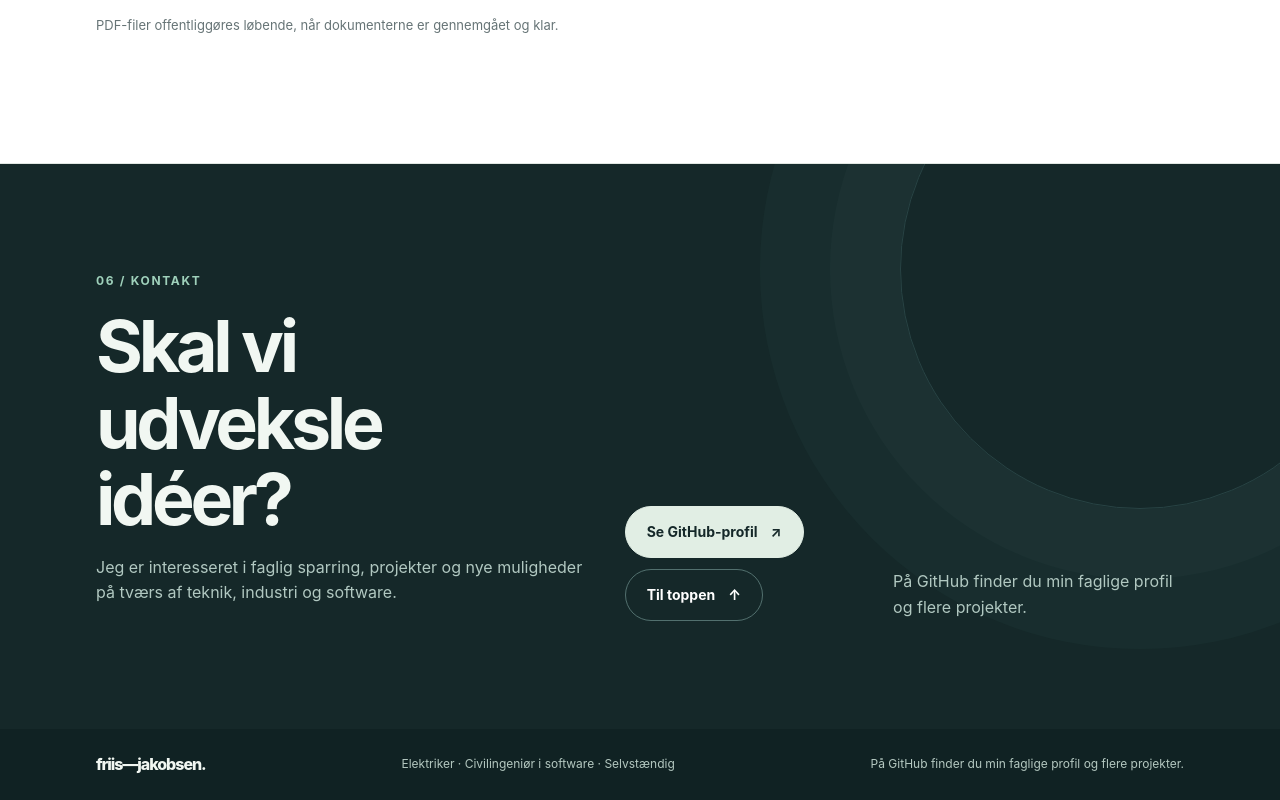
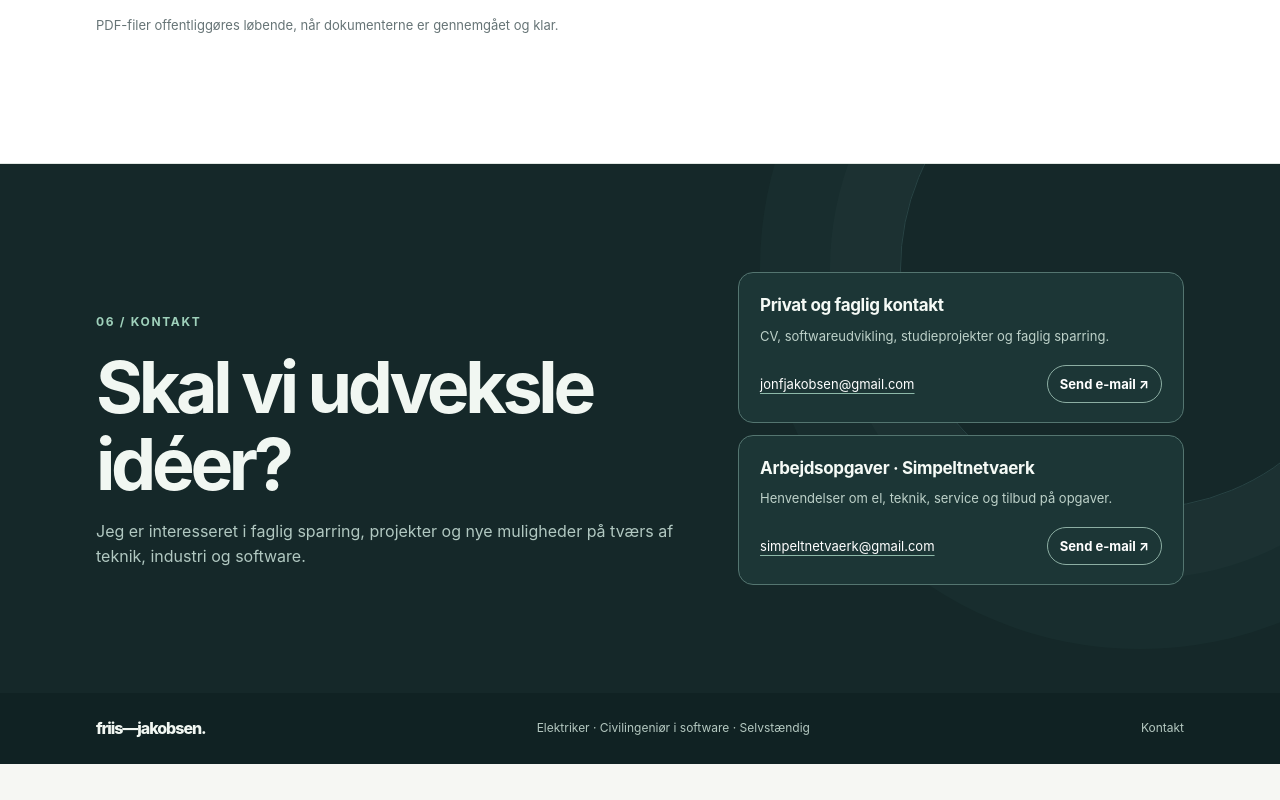
Before and after one commit to jfriisj/jfriisj, an Astro site in the folder website/: page / in a window 1280 px wide. Shown: the part 6239-7039 px from the top of the page. After the commit the page ends 7003 px from the top, so only its background shows below. Built offline with nearby package versions, Linux system fonts and the light colour scheme; Astro itself is replaced by a stand-in of ours.

Commit message:
feat(portfolio): dual verified personal and business email contacts

```diff
--- a/website/compose.yaml
+++ b/website/compose.yaml
@@ -4,7 +4,7 @@ services:
     build:
       context: .
       dockerfile: Dockerfile
-    image: friis-jakobsen-portfolio:1.0.0
+    image: friis-jakobsen-portfolio:1.0.1
     restart: unless-stopped
     user: "101:101"
     read_only: true
--- a/website/package.json
+++ b/website/package.json
@@ -1,6 +1,6 @@
 {
   "name": "friis-jakobsen-portfolio",
-  "version": "1.0.0",
+  "version": "1.0.1",
   "private": true,
   "type": "module",
   "scripts": {
--- /dev/null
+++ b/website/src/components/ContactOptions.astro
@@ -0,0 +1,37 @@
+---
+import { translate } from '../i18n/index';
+interface Props {locale: string;}
+const {locale}=Astro.props;
+const tr=(key: string)=>translate(locale,key);
+const options=[
+  {key:'private',email:'jonfjakobsen@gmail.com'},
+  {key:'business',email:'simpeltnetvaerk@gmail.com'}
+];
+---
+<div class="contact-options" aria-label={tr('contact.options.heading')}>
+  {options.map(option => (
+    <article class="contact-option">
+      <div class="contact-option-copy">
+        <h3>{tr('contact.'+option.key+'.title')}</h3>
+        <p>{tr('contact.'+option.key+'.description')}</p>
+      </div>
+      <a class="contact-email" href={'mailto:'+option.email} aria-label={tr('contact.action')+': '+option.email}>
+        <span class="contact-email-address">{option.email}</span>
+        <span class="contact-email-action">{tr('contact.action')} <span aria-hidden="true">↗</span></span>
+      </a>
+    </article>
+  ))}
+</div>
+<style>
+  .contact-options{display:grid;gap:12px;flex:0 1 520px;min-width:0}
+  .contact-option{border:1px solid #547570;border-radius:15px;background:#1c3636;padding:19px 21px;display:flex;flex-direction:column;gap:18px;min-width:0}
+  .contact-option h3{font-size:17px;font-weight:730;margin:0 0 7px;color:#f5faf6;letter-spacing:-.02em}
+  .contact-option p{color:#bdd1c9;font-size:13px;line-height:1.6;margin:0}
+  .contact-email{display:flex;align-items:center;justify-content:space-between;flex-wrap:wrap;gap:10px;font-size:13px;color:#fff;text-decoration:none;min-width:0}
+  .contact-email-address{overflow-wrap:anywhere;text-decoration:underline;text-decoration-color:#8db9a9;text-underline-offset:4px}
+  .contact-email-action{padding:8px 12px;border:1px solid #8caea3;border-radius:100px;font-weight:700;white-space:nowrap}
+  .contact-email:hover .contact-email-action,.contact-email:focus-visible .contact-email-action{background:#cfeadd;color:#183c32}
+  .contact-email:focus-visible{outline:3px solid #a3e4c6;outline-offset:5px;border-radius:4px}
+  @media(max-width:900px){.contact-options{margin-top:24px;width:100%;flex:auto}}
+  @media(max-width:420px){.contact-option{padding:17px}.contact-email-action{width:100%;text-align:center}}
+</style>
--- a/website/src/components/pages/HomePage.astro
+++ b/website/src/components/pages/HomePage.astro
@@ -8,6 +8,7 @@ import '../../styles/i18n.css';
 
 import { translate, pathFor, locales } from '../../i18n/index';
 import LanguageSwitcher from '../LanguageSwitcher.astro';
+import ContactOptions from '../ContactOptions.astro';
 interface Props {locale:string;}
 const {locale}=Astro.props;
 const tr=(key:string)=>translate(locale,key);
@@ -125,7 +126,7 @@ const featuredPublications = (await getCollection('publications', ({data}) => !d
       <a class="section-more" href={pathFor(locale,"/publikationer/")}>{tr("Se alle publikationer")} <span aria-hidden="true">→</span></a>
       <p class="note">{tr("PDF-filer offentliggøres løbende, når dokumenterne er gennemgået og klar.")}</p>
     </div></section>
-    <section class="contact-section" id="kontakt" aria-labelledby="contact-title"><div class="wrap contact-inner" data-reveal><div><div class="eyebrow">{tr("06 / Kontakt")}</div><h2 id="contact-title">{tr("Skal vi udveksle idéer?")}</h2><p>{tr("Jeg er interesseret i faglig sparring, projekter og nye muligheder på tværs af teknik, industri og software.")}</p></div><div class="contact-actions"><a class="btn btn-primary" href="https://github.com/jfriisj" target="_blank" rel="noopener noreferrer">{tr("home.contact.github")} <span aria-hidden="true">↗</span></a><a class="btn" href="#top">{tr("Til toppen")} <span aria-hidden="true">↑</span></a></div><p class="contact-disclosure">{tr("home.contact.note")}</p></div></section>
+    <section class="contact-section" id="kontakt" aria-labelledby="contact-title"><div class="wrap contact-inner" data-reveal><div><div class="eyebrow">{tr("06 / Kontakt")}</div><h2 id="contact-title">{tr("Skal vi udveksle idéer?")}</h2><p>{tr("Jeg er interesseret i faglig sparring, projekter og nye muligheder på tværs af teknik, industri og software.")}</p></div><ContactOptions locale={locale} /></div></section>
   </main>
   <nav class="mobile-dock" aria-label={tr("Hurtig navigation")}>
     <a href="#profil" data-dock="profil"><span class="dock-icon" aria-hidden="true">⌂</span><span>{tr("Profil")}</span></a>
@@ -133,7 +134,7 @@ const featuredPublications = (await getCollection('publications', ({data}) => !d
     <a href="#projekter" data-dock="projekter"><span class="dock-icon" aria-hidden="true">▦</span><span>{tr("Projekter")}</span></a>
     <a href="#publikationer" data-dock="publikationer"><span class="dock-icon" aria-hidden="true">≡</span><span>{tr("Artikler")}</span></a>
   </nav>
-  <footer class="footer"><div class="wrap footer-inner"><span class="brand">{tr("friis—jakobsen.")}</span><span>{tr("Elektriker · Civilingeniør i software · Selvstændig")}</span><span>{tr("home.contact.note")}</span></div></footer>
+  <footer class="footer"><div class="wrap footer-inner"><span class="brand">{tr("friis—jakobsen.")}</span><span>{tr("Elektriker · Civilingeniør i software · Selvstændig")}</span><a href="mailto:jonfjakobsen@gmail.com">{tr("contact.footer")}</a></div></footer>
   <script is:inline src="/scripts/home.js"></script>
 </body>
 </html>
--- a/website/src/i18n/locales/da.json
+++ b/website/src/i18n/locales/da.json
@@ -522,5 +522,12 @@
   "academic.co-located-vr.glance.result": "85,1 minutters tre-headset-session; middel-RTT 58,2 ms, P95 86 ms",
   "academic.work-storage-caching.glance.challenge": "Balancere behandlingstid og cachelager med klassiske og RL-baserede strategier",
   "academic.work-storage-caching.glance.role": "Fælles forskningsprojekt; individuelt modulansvar er ikke dokumenteret",
-  "academic.work-storage-caching.glance.result": "TTL opnåede 94,53 % hit-rate ved 1 req/s; RL var ikke bedre i forsøgene"
+  "academic.work-storage-caching.glance.result": "TTL opnåede 94,53 % hit-rate ved 1 req/s; RL var ikke bedre i forsøgene",
+  "contact.options.heading": "Vælg henvendelsestype",
+  "contact.private.title": "Privat og faglig kontakt",
+  "contact.private.description": "CV, softwareudvikling, studieprojekter og faglig sparring.",
+  "contact.business.title": "Arbejdsopgaver · Simpeltnetvaerk",
+  "contact.business.description": "Henvendelser om el, teknik, service og tilbud på opgaver.",
+  "contact.action": "Send e-mail",
+  "contact.footer": "Kontakt"
 }
--- a/website/src/i18n/locales/en.json
+++ b/website/src/i18n/locales/en.json
@@ -522,5 +522,12 @@
   "academic.co-located-vr.glance.result": "85.1-minute three-headset session; mean RTT 58.2 ms, P95 86 ms",
   "academic.work-storage-caching.glance.challenge": "Balance processing time and cache storage using heuristic and RL policies",
   "academic.work-storage-caching.glance.role": "Co-authored research; individual module ownership is not documented",
-  "academic.work-storage-caching.glance.result": "TTL achieved a 94.53% hit ratio at 1 req/s; RL was not superior in these trials"
+  "academic.work-storage-caching.glance.result": "TTL achieved a 94.53% hit ratio at 1 req/s; RL was not superior in these trials",
+  "contact.options.heading": "Choose a contact option",
+  "contact.private.title": "Personal and professional contact",
+  "contact.private.description": "CV, software engineering, academic projects and professional discussions.",
+  "contact.business.title": "Business enquiries · Simpeltnetvaerk",
+  "contact.business.description": "Enquiries about electrical work, technical services and project quotes.",
+  "contact.action": "Send email",
+  "contact.footer": "Contact"
 }
```
Also changed, not shown: website/README.md, 1 other file.
